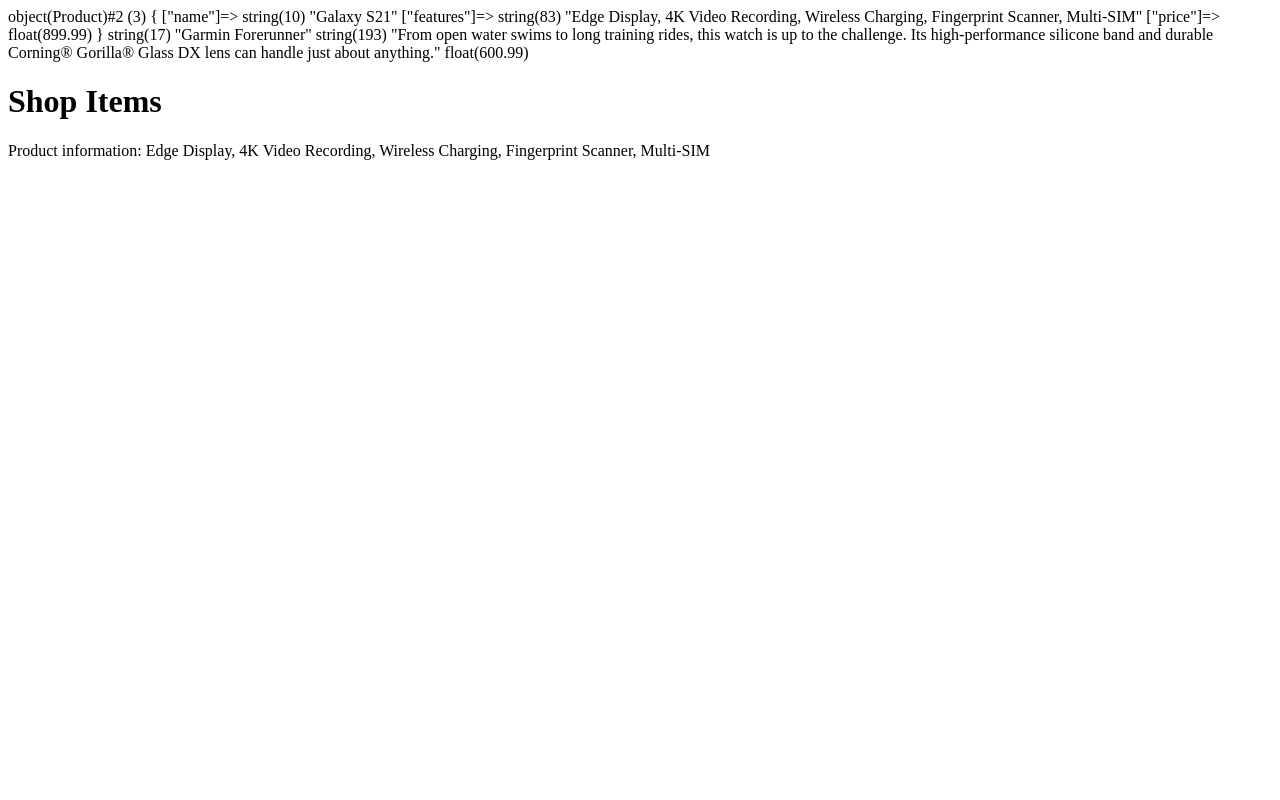
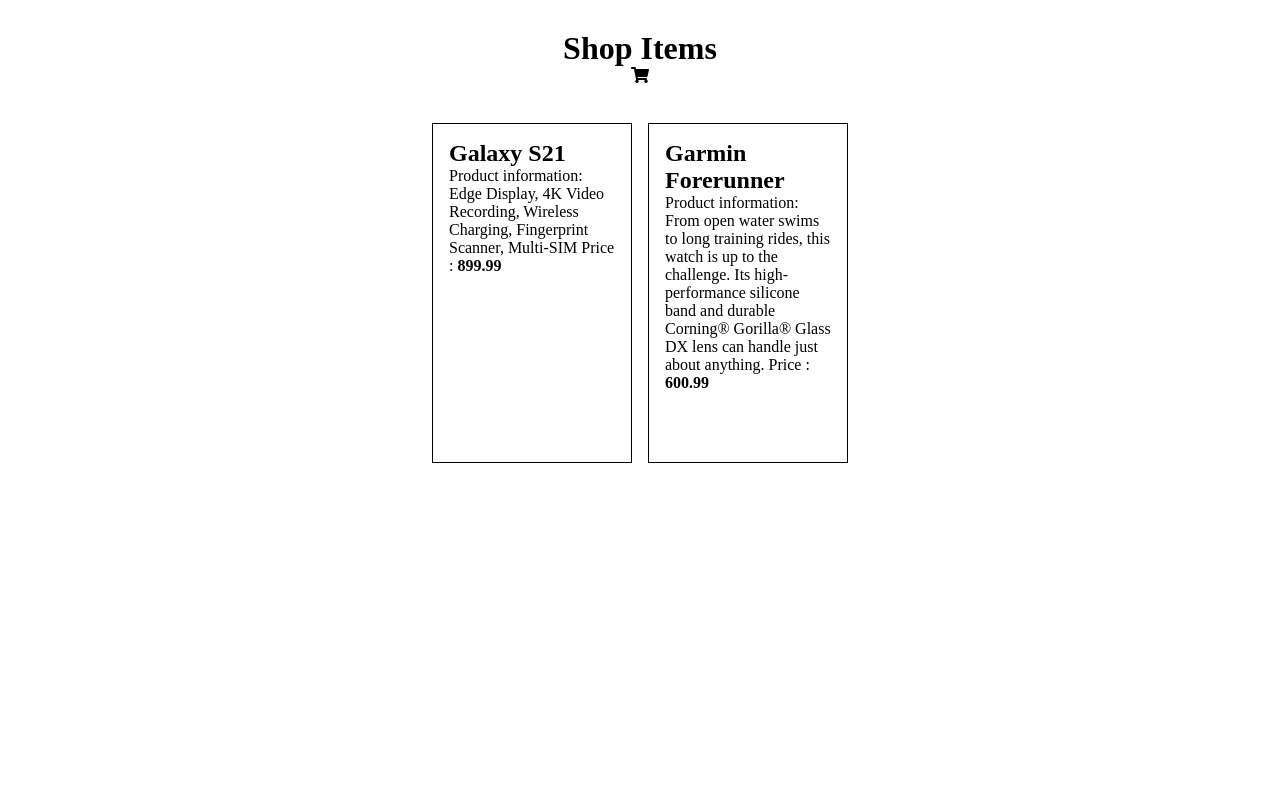
Before and after one commit to Cargalher/php-oop-2, a PHP site: page / in a window 1280 px wide. Run offline with PHP 8.4, Linux system fonts and the light colour scheme; some libraries are stand-ins or nearby versions.

Commit message:
css file added & second product printed

```diff
--- a/class/oop.php
+++ b/class/oop.php
@@ -19,6 +19,7 @@ class Product     //Product Class
 
    public function printProduct ()
    {
+
       return 'Product information: ' . $this -> features;
    }
 
@@ -34,15 +35,15 @@ class Phone extends Product
 }
 // product Instance
 $phone = new Product ('Galaxy S21', 'Edge Display, 4K Video Recording, Wireless Charging, Fingerprint Scanner, Multi-SIM',899.99);
-var_dump($phone);
+// var_dump($phone);
 
 
 
 
 $watch = new Product ('Garmin Forerunner', 'From open water swims to long training rides, this watch is up to the challenge. Its high-performance silicone band and durable Corning® Gorilla® Glass DX lens can handle just about anything.', 600.99);
-var_dump($watch -> name);
-var_dump($watch -> features);
-var_dump($watch -> price);
+// var_dump($watch -> name);
+// var_dump($watch -> features);
+// var_dump($watch -> price);
 
 class Customer extends Product
 {
--- a/index.php
+++ b/index.php
@@ -10,19 +10,35 @@ include __DIR__. '/class/oop.php';
     <meta http-equiv="X-UA-Compatible" content="IE=edge">
     <meta name="viewport" content="width=device-width, initial-scale=1.0">
     <title>online-shop</title>
+    <link rel="stylesheet" href="style.css">
+    <link rel="stylesheet" href="https://use.fontawesome.com/releases/v5.1.1/css/all.css"
+        integrity="sha384-O8whS3fhG2OnA5Kas0Y9l3cfpmYjapjI0E4theH4iuMD+pLhbf6JI0jIMfYcK3yZ" crossorigin="anonymous">
 </head>
 <body>
-    <header>
+    <header class="container">
     <h1>Shop Items</h1>
+    <i class="fas fa-shopping-cart"></i>
     </header>
     <main>
+    <div class="container d_flex">
         <div class="item_one">
+                <h2> <?= $phone -> name; ?> </h2>
                 <?php
                     echo $phone->printProduct();
                 ?>
+                <span> Price : <strong><?= $phone -> price; ?></strong></span>
             </div>
             <div class="item_two">
+                <h2> <?= $watch -> name; ?> </h2>
+                <?php
+                    echo $watch->printProduct();
+                ?>
+                <span> Price : <strong><?= $watch -> price; ?></strong></span>
             </div>
+
+    </div>
+
+
     </main>
 </body>
 </html>
--- /dev/null
+++ b/style.css
@@ -0,0 +1,29 @@
+*{
+    box-sizing: border-box;
+    margin: 0;
+    padding: 0;
+}
+.container{
+
+    color: black;
+
+    width: 90%;
+    margin: auto;
+}
+header{
+    padding: 30px;
+    text-align: center;
+}
+.d_flex{
+    display: flex;
+    justify-content: center;
+    align-items: center;
+
+}
+.item_one, .item_two {
+    padding: 1rem;
+    margin: 0.5rem;
+    width: 200px;
+    border: 1px solid black;
+    height: 340px;
+}
```
Lines whose indentation alone changed are shown as unchanged.
